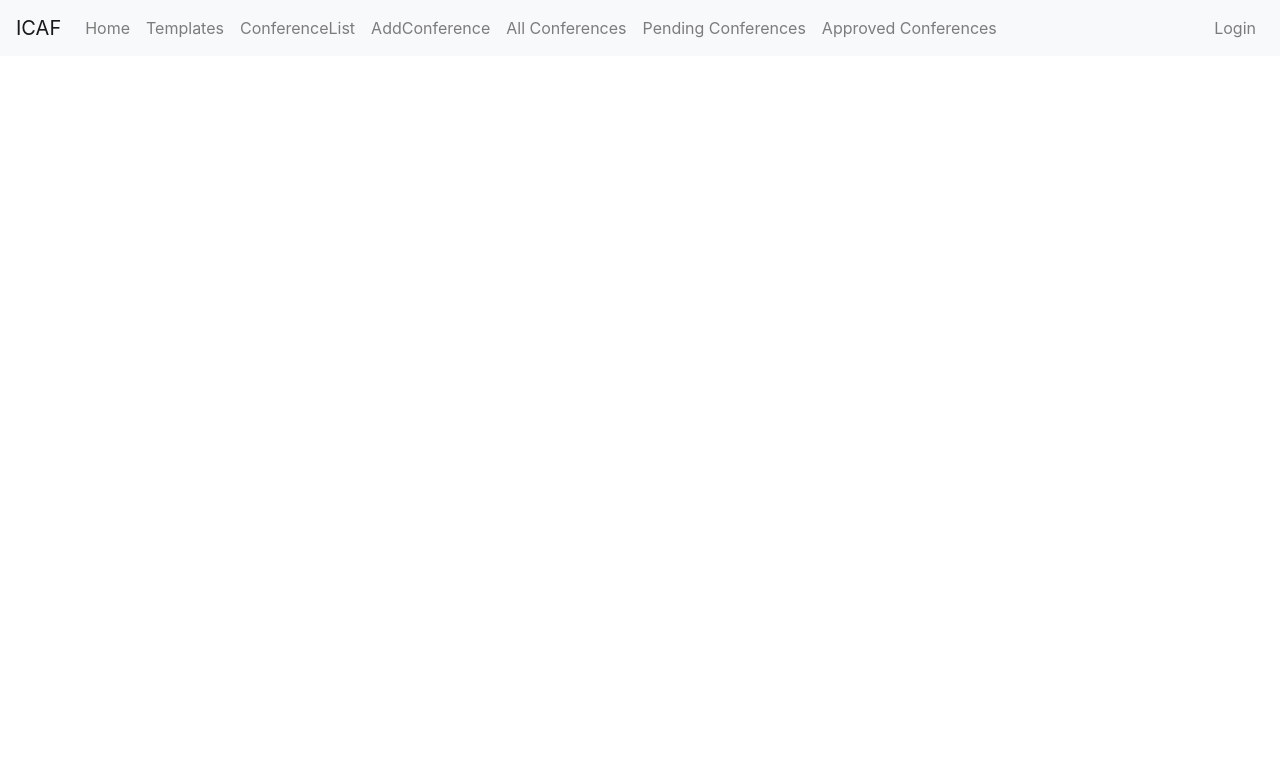
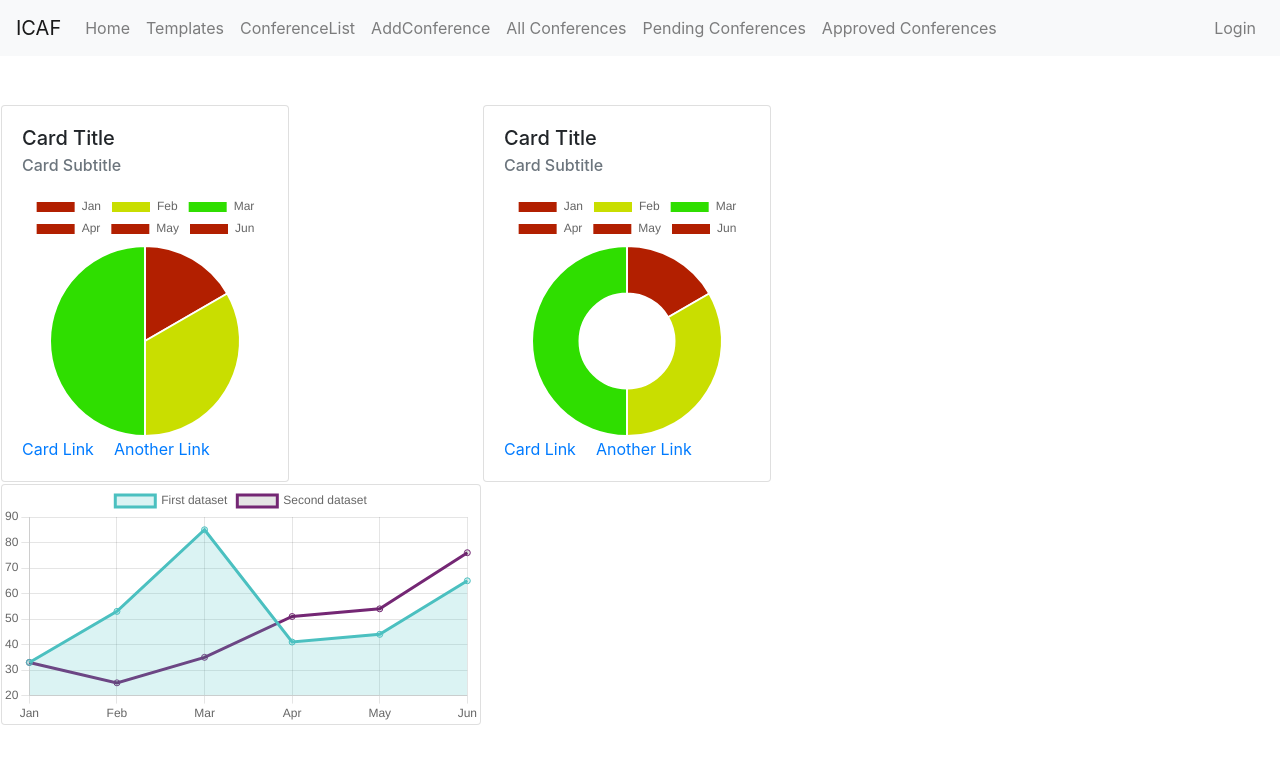
Before and after one commit to MininduKothalawala/AFProject-FrontEnd, a React (Create React App) app: page /adminsummary in a window 1280 px wide. Shown: the top 764 px of the page. Built offline with nearby package versions, Linux system fonts and the light colour scheme; no server answers; the HTML template or start-up script is replaced by a standard one.

Commit message:
dashboard initial development

```diff
--- a/package.json
+++ b/package.json
@@ -12,9 +12,12 @@
     "antd": "^4.15.6",
     "axios": "^0.21.1",
     "bootstrap": "^4.6.0",
+    "chart.js": "^3.3.2",
+    "lodash.merge": "^4.6.2",
     "moment": "^2.29.1",
     "react": "^17.0.2",
     "react-bootstrap": "^1.6.0",
+    "react-chartjs-2": "^3.0.3",
     "react-dom": "^17.0.2",
     "react-icons": "^4.2.0",
     "react-moment": "^1.1.1",
--- /dev/null
+++ b/src/Components/AdminDashboard/ChartComponents.js
@@ -0,0 +1,191 @@
+import React from 'react';
+import {Doughnut, Line, Pie} from 'react-chartjs-2';
+import {Card} from "react-bootstrap";
+import axios from "axios";
+
+
+const data = {
+    labels: ["Jan", "Feb", "Mar", "Apr", "May", "Jun"],
+    datasets: [
+        {
+            label: "First dataset",
+            data: [33, 53, 85, 41, 44, 65],
+            fill: true,
+            backgroundColor: "rgba(75,192,192,0.2)",
+            borderColor: "rgba(75,192,192,1)"
+        },
+        {
+            label: "Second dataset",
+            data: [33, 25, 35, 51, 54, 76],
+            fill: false,
+            borderColor: "#742774"
+        }
+    ]
+};
+
+/*const state = {
+
+    labels: ['January', 'February', 'March',
+        'April', 'May'],
+
+    datasets: [
+        {
+            label: 'Rainfall',
+            backgroundColor: [
+                '#B21F00',
+                '#C9DE00',
+                '#2FDE00',
+                '#00A6B4',
+                '#6800B4'
+            ],
+            hoverBackgroundColor: [
+                '#501800',
+                '#4B5000',
+                '#175000',
+                '#003350',
+                '#35014F'
+            ],
+            data: [20, 563, 80, 81, 56]
+        }]
+};*/
+
+
+export default class ChartComponents extends React.Component {
+
+    constructor(props) {
+        super(props);
+
+        this.state = {
+
+                    labels: ["Jan", "Feb", "Mar", "Apr", "May", "Jun"],
+                    datasets: [
+                        {
+                            label: 'Rainfall',
+                            backgroundColor: [
+                                '#B21F00',
+                                '#C9DE00',
+                                '#2FDE00',
+                                '#00A6B4',
+                                '#6800B4'
+                            ],
+                            hoverBackgroundColor: [
+                                '#501800',
+                                '#4B5000',
+                                '#175000',
+                                '#003350',
+                                '#35014F'
+                            ],
+                            data: [1,2,3,]
+
+                },
+            ]
+        }
+
+        this.getResearcherCount = this.getResearcherCount.bind(this);
+
+    }
+
+
+    componentDidMount() {
+        this.getResearcherCount();
+    }
+
+    getResearcherCount = () => {
+        axios.get('http://localhost:8080/api/researcher/getResearcherCount').then(response => {
+            console.log(response.data)
+            this.setState({
+                data: response.data
+
+            });
+
+        }).catch(function (error) {
+            console.log(error);
+        })
+    }
+
+
+
+
+    render() {
+
+
+
+
+        return (
+            <div>
+                <tr>
+                    <td>
+                        <Card style={{width: '18rem'}}>
+                            {/* eslint-disable-next-line react/jsx-no-undef */}
+                            <Card.Body>
+                                <Card.Title>Card Title</Card.Title>
+                                <Card.Subtitle className="mb-2 text-muted">Card Subtitle</Card.Subtitle>
+                                <Card.Text>
+                                </Card.Text>
+                                <Pie
+                                    data={this.state}
+                                    options={{
+                                        title: {
+                                            display: true,
+                                            text: 'Average Rainfall per month',
+                                            fontSize: 20
+                                        },
+                                        legend: {
+                                            display: true,
+                                            position: 'right'
+                                        }
+                                    }}
+                                />
+
+
+                                <Card.Link href="#">Card Link</Card.Link>
+                                <Card.Link href="#">Another Link</Card.Link>
+                            </Card.Body>
+                        </Card>
+
+                    </td>
+                    <td>
+                        <Card style={{width: '18rem'}}>
+                            {/* eslint-disable-next-line react/jsx-no-undef */}
+                            <Card.Body>
+                                <Card.Title>Card Title</Card.Title>
+                                <Card.Subtitle className="mb-2 text-muted">Card Subtitle</Card.Subtitle>
+                                <Card.Text>
+                                </Card.Text>
+                                <Doughnut
+                                    data={this.state}
+                                    options={{
+                                        title: {
+                                            display: true,
+                                            text: 'Average Rainfall per month',
+                                            fontSize: 20
+                                        },
+                                        legend: {
+                                            display: true,
+                                            position: 'right'
+                                        }
+                                    }}
+                                />
+
+
+                                <Card.Link href="#">Card Link</Card.Link>
+                                <Card.Link href="#">Another Link</Card.Link>
+                            </Card.Body>
+                        </Card>
+                    </td>
+                </tr>
+
+                <tr>
+                    <td>
+                        <Card style={{width: '30rem'}}>
+                            <Line data={data}/>
+
+                        </Card>
+                    </td>
+                </tr>
+
+
+            </div>
+        );
+    }
+}
--- a/src/Components/Frontend.js
+++ b/src/Components/Frontend.js
@@ -19,6 +19,7 @@ import ListPendingConferenceDetails from "./Admin/List-PendingConferenceDetails.
 import ListApprovedConferenceDetailsComponent from "./Admin/List-ApprovedConferenceDetails.Component";
 import GettAllUsers from "./AdminDashboard/GettAllUsers";
 import SignUp from "./Login/Signup";
+import ChartComponents from "./AdminDashboard/ChartComponents";
 
 
 
@@ -44,6 +45,7 @@ class Frontend extends Component {
 
                         <Route path="/Login" exact component={Login}/>
                         <Route path="/Admindashboard" exact component={AdminNav}/>
+                        <Route path="/adminsummary" exact component={ChartComponents}/>
                         <Route path="/user/getallusers" exact component={GettAllUsers}/>
                         <Route path="/admin-template/add" exact component={AddTemplates}/>
 
--- a/src/Components/Header-Footer/AdminNav.js
+++ b/src/Components/Header-Footer/AdminNav.js
@@ -30,7 +30,7 @@ class AdminNav extends Component {
                             <div>
                                 <div className={"dashboard-items"}>
                                     <div>
-                                        <Link to="#" className={"dashboard-links dashboard-single-links"}>Dashboard</Link>
+                                        <Link to="/adminsummary" className={"dashboard-links dashboard-single-links"}>Dashboard</Link>
                                     </div>
                                 </div>
                                 <Accordion>
@@ -40,7 +40,7 @@ class AdminNav extends Component {
                                     <Accordion.Collapse eventKey="0" className={"dashboard-collapse"}>
                                         <div>
                                             <Link to="/signup" className={"dashboard-links"}>Add User</Link>
-                                            <Link to="/user/etallusers" className={"dashboard-links"}>User List</Link>
+                                            <Link to="/user/getallusers" className={"dashboard-links"}>User List</Link>
                                         </div>
                                     </Accordion.Collapse>
                                 </Accordion>
--- a/src/Components/Login/Signup.js
+++ b/src/Components/Login/Signup.js
@@ -105,7 +105,7 @@ class SignUp extends Component {
                                 <label htmlFor="userid" className="grey-text">
                                     Username
                                 </label>
-                                <input type="text" id="userid" name="userid" className="form-control"
+                                <input type="text" id="username" name="username" className="form-control"
                                        placeholder={"ex: JohnMayer27"}
                                        required={true} onChange={this.handleChange}
                                 />
```
Also changed, not shown: 1 other file (tests, documents, lock files or other folders).
